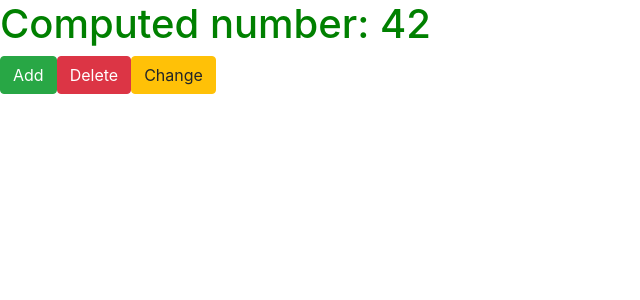
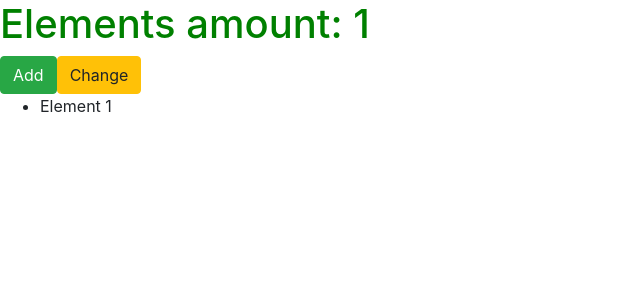
Before and after one commit to HellyZ/react-hooks, a React (Create React App) app: page / in a window 1280 px wide. Shown: the top 300 px of the page, without its empty margins (0-640 px from the left). Built offline with nearby package versions, Linux system fonts and the light colour scheme.

Commit message:
useCallbac problem with wrong call render when styled is changed

```diff
--- a/src/App.js
+++ b/src/App.js
@@ -1,36 +1,25 @@
-import React, {useState, useMemo, useEffect} from 'react';
+import React, { useState} from 'react';
+import ItemList from './itemsList';
 
-function complexCompute(num){
-  console.log('complexCompute')
-  let i = 0
-  while (i < 1000000000) i++ //for delay
-  return num * 2
-}
 
 function App() {
-  const [number, setNumber] = useState(42)
-  const [colored, setColored] = useState(false)
+  const [colored, setColored] = useState(false);
+  const [count, setCount] = useState(1)
 
-  const styles = useMemo(() => ({
+  const styles = {
     color: colored ? 'gold' : 'green'
-  }), [colored])
+  }
 
-
-  const computed = useMemo(() => { //cached
-    return complexCompute(number)
-  }, [number])
-
-  useEffect(() => {
-    console.log('Style changed')
-  }, [styles])
-
+  const generateItemsFromAPI = () => {
+    return new Array(count).fill('').map((_, i) => `Element ${i+1}`) //fake server call
+  }
 
   return (
     <div>
-      <h1 style={styles}>Computed number: {number}</h1>
-      <button className="btn btn-success" onClick={() => setNumber(prev => prev + 1)}>Add</button>
-      <button className="btn btn-danger" onClick={() => setNumber(prev => prev - 1)}>Delete</button>
+      <h1 style={styles}>Elements amount: {count}</h1>
+      <button className="btn btn-success" onClick={() => setCount(prev => prev + 1)}>Add</button>
       <button className="btn btn-warning" onClick={() => setColored(prev => !prev)}>Change</button>
+      <ItemList getItems={generateItemsFromAPI} />
     </div>
   );
 }
--- /dev/null
+++ b/src/itemsList.js
@@ -0,0 +1,17 @@
+import { useEffect } from "react"
+import React, {useState} from 'react';
+
+export default function ItemList({ getItems }){
+  const [items, setItems] = useState([])
+
+  useEffect(() => {
+    const newItems = getItems()
+    setItems(newItems)
+    console.log('render')
+  }, [getItems])
+  return (
+    <ul>
+    {items.map(i => <li key={i}>{i}</li>)}
+    </ul>
+  )
+}
```
Also changed, not shown: src/hooks/useMemo.js (added, +38 -0 lines).
